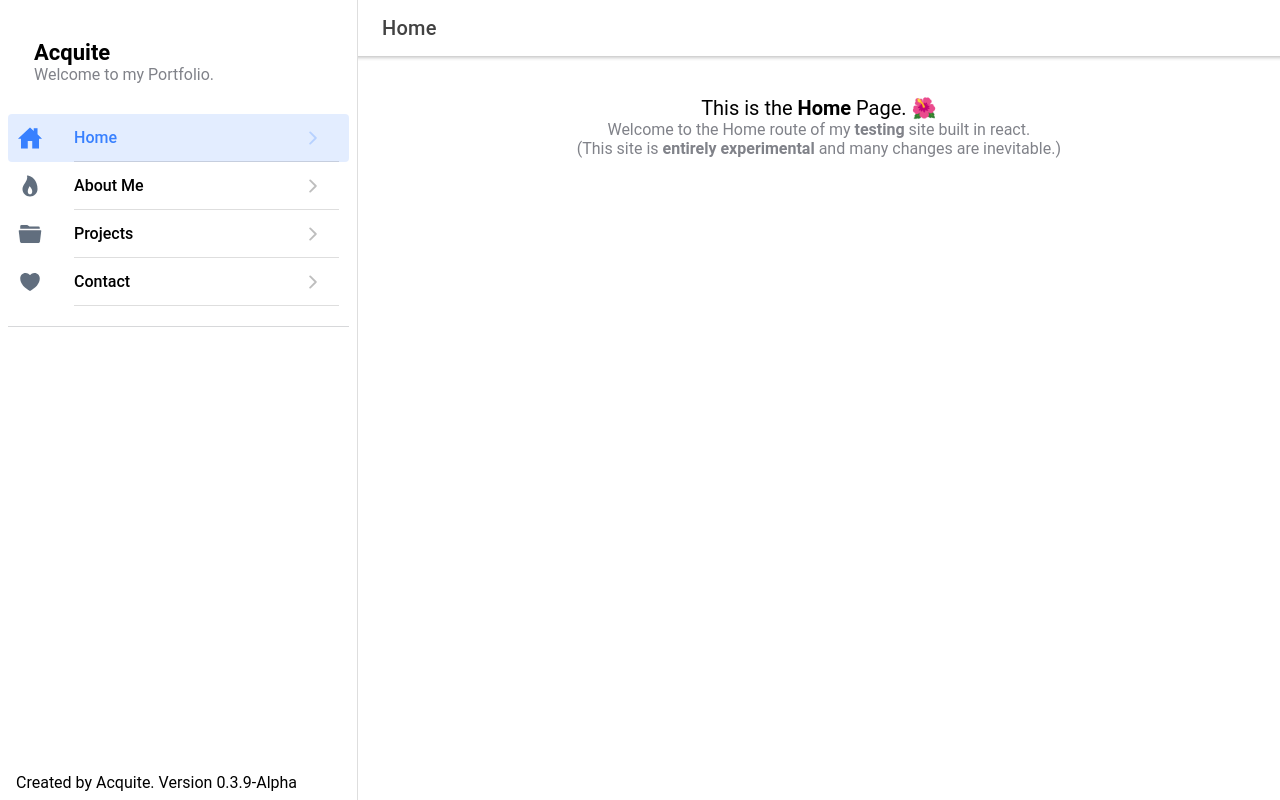
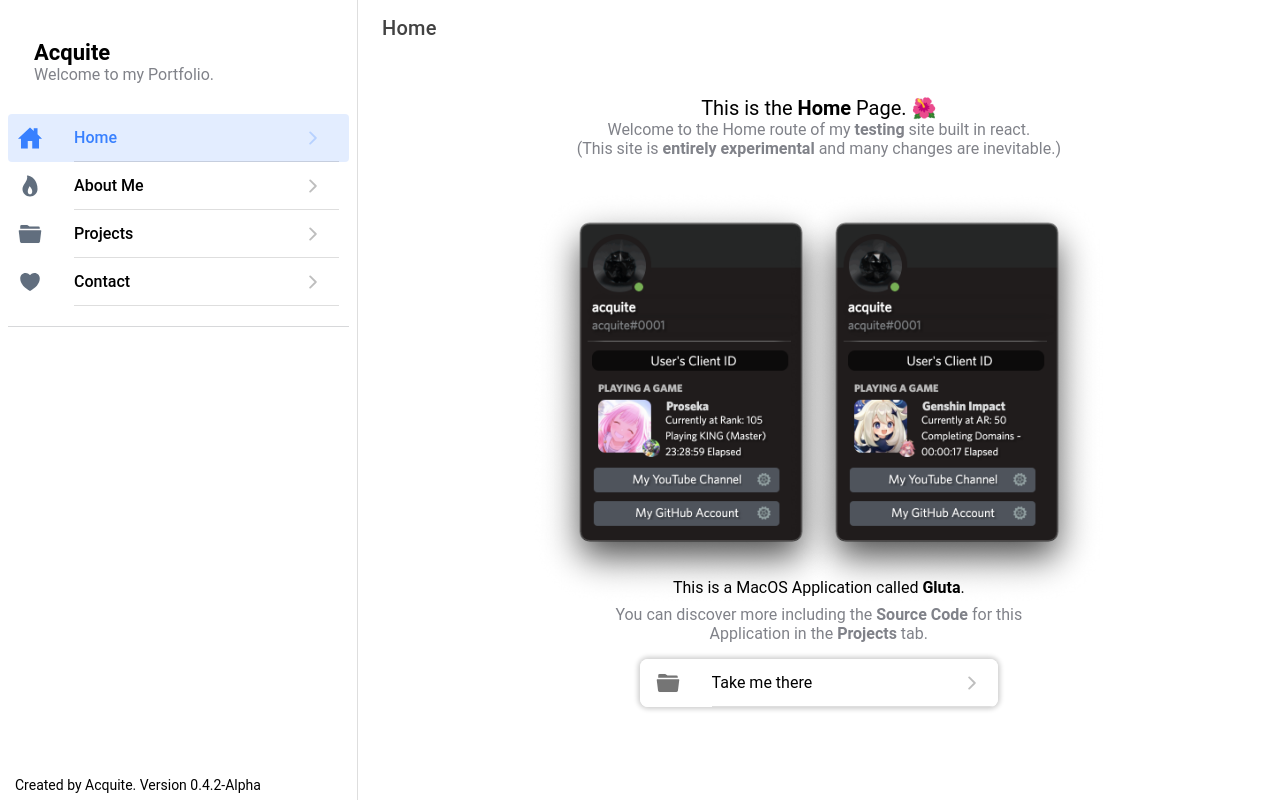
Before and after one commit to acquitelol/portfolio-react, a React (Create React App) app: page /home in a window 1280 px wide. Built offline with nearby package versions, Linux system fonts and the light colour scheme.

Commit message:
version 0.4.2 update (many animation changes, still experimental)

```diff
--- a/package.json
+++ b/package.json
@@ -1,6 +1,6 @@
 {
   "name": "portfolio",
-  "version": "0.3.9-Alpha",
+  "version": "0.4.2-Alpha",
   "private": true,
   "homepage": "https://acquite.lol/",
   "dependencies": {
--- a/public/index.html
+++ b/public/index.html
@@ -6,7 +6,7 @@
     <meta property="og:title" content="Acquite's Portfolio" />
     <meta property="og:type" content="website" />
     <meta property="og:url" content="http://acquite-react.netlify.app" />
-    <meta property="og:description" content="A portfolio of my skills, but this time natively running React with the Ionic CLI! Please note that this application is experimental and is no-where near complete. Version 0.3.9-Alpha" />
+    <meta property="og:description" content="A portfolio of my skills, but this time natively running React with the Ionic CLI! Please note that this application is experimental and is no-where near complete. Version 0.4.2-Alpha" />
     <meta name="theme-color" content="#383a3e">
     <link rel="icon" type="image/x-icon" href="assets/icon/icon.png">
     <base href="/" />
--- a/src/App.tsx
+++ b/src/App.tsx
@@ -10,7 +10,6 @@
 import Projects from './pages/Projects';
 import Contact from './pages/Contact';
 import InvalidContainer from './components/InvalidContainer'
-
 
 /* Core CSS required for Ionic components to work properly */
 import '@ionic/react/css/core.css';
@@ -46,18 +45,15 @@
   return final
 }
 
-
 setupIonicReact()
 
 const App: React.FC = () => {
-
   let location = useLocation()
   const [name, setName] = useState(getName())
 
   useEffect(() => {
     setName(getName())
   }, [location])
-
 
   return (
     <IonApp>
@@ -70,39 +66,32 @@
               <Route path='/:name' exact={true}>
                 <Redirect to={window.location.pathname} />
                 <IonPage>
-                  <Page name={name} />
-                  <InvalidContainer name={name} />
+                  <Page name={name} object={<InvalidContainer name={name} />}/>
+
                 </IonPage>
               </Route>
-
 
               {/*Default Path */}
               <Route path='/' exact={true}>
                 <Redirect to='/home' />
                 <IonPage>
-                  <Page name={name} />
-                  <Home />
+                  <Page name={name} object={<Home />} />
                 </IonPage>
               </Route>
-
-
 
               {/*Home Path */}
               <Route path="/home" exact={true}>
                 <Redirect to='/home' />
                 <IonPage>
-                  <Page name={name} />
-                  <Home />
+                  <Page name={name} object={<Home />} />
                 </IonPage>
               </Route>
-
 
               {/*About Path */}
               <Route path="/about" exact={true}>
                 <Redirect to='/about' />
                 <IonPage>
-                  <Page name={name} />
-                  <About />
+                  <Page name={name} object={<About />} />
                 </IonPage>
               </Route>
 
@@ -110,8 +99,7 @@
               <Route path="/projects" exact={true}>
                 <Redirect to='/projects' />
                 <IonPage>
-                  <Page name={name} />
-                  <Projects />
+                  <Page name={name} object={<Projects />} />
                 </IonPage>
               </Route>
 
@@ -119,8 +107,7 @@
               <Route path="/contact" exact={true}>
                 <Redirect to='/contact' />
                 <IonPage>
-                  <Page name={name} />
-                  <Contact />
+                  <Page name={name} object={<Contact />} />
                 </IonPage>
               </Route>
 
--- a/src/components/Menu.css
+++ b/src/components/Menu.css
@@ -112,10 +112,12 @@
   --color: var(--ion-color-primary);
 }
 
+
 #footer {
   position: fixed;
   bottom: 0;
   margin: 0.5em;
+  font-size: 14px;
 }
 
 
@@ -124,6 +126,9 @@
   text-align: center;
 }
 
+.smaller {
+  width: 20%
+}
 
 #logo::after {
   content: '|dev';
--- a/src/components/Menu.tsx
+++ b/src/components/Menu.tsx
@@ -11,7 +11,8 @@
 } from '@ionic/react';
 
 import { useLocation } from 'react-router-dom';
-import { heartOutline, homeOutline, homeSharp, heartSharp, flameOutline, flameSharp, folderOpenOutline, folderOpenSharp} from 'ionicons/icons';
+import React from 'react';
+import { heartOutline, homeOutline, homeSharp, heartSharp, flameOutline, flameSharp, folderOpenOutline, folderOpenSharp } from 'ionicons/icons';
 import './Menu.css';
 import packageJson from './../../package.json'
 
@@ -73,15 +74,15 @@
   return (
     <IonMenu contentId="main" type="overlay">
       <IonContent>
-        <IonList id="inbox-list">
+        <IonList id={`inbox-list`}>
           <div data-type='title'>
             <IonListHeader id='logo'>Acquite</IonListHeader>
             <IonNote>Welcome to my Portfolio.</IonNote>
           </div>
           {appPages.map((appPage, index) => {
             return (
-              <IonMenuToggle key={index} autoHide={false} onClick={() => checkFor()}>
-                <IonItem className={location.pathname === appPage.url ? 'selected' : ''} routerLink={appPage.url} routerDirection="forward" lines="inset" detail={true} button={true} type='button'>
+              <IonMenuToggle key={index} autoHide={false} onClick={() => checkFor()} className='smaller'>
+                <IonItem className={`${location.pathname === appPage.url ? 'selected' : ''}`} routerLink={appPage.url} routerDirection="forward" lines="inset" detail={true} button={true} type='button'>
                   <IonIcon slot="start" ios={appPage.iosIcon} md={appPage.mdIcon} />
                   <IonLabel>{appPage.title}</IonLabel>
                 </IonItem>
--- a/src/pages/Home.css
+++ b/src/pages/Home.css
@@ -1,3 +1,10 @@
+:root {
+    --scale: 1;
+    --ypos: 0px;
+    --opacity: 0.2;
+    --projScale: 1
+}
+
 [data-type=content1] {
     position: absolute;
     bottom: -6em;
@@ -12,3 +19,100 @@
 .padding-custom {
     margin: 0 10%;
 }
+
+#gluta1:hover,
+#gluta1:focus {
+    --scale: 1.05
+}
+
+#gluta2:hover,
+#gluta2:focus {
+    --scale: 1.05
+}
+
+#gluta1, #gluta2 {
+    width: 20em;
+    height: 26em;
+    display: inline;
+    justify-content: center;
+    align-items: center;
+    margin: 2rem -2rem -2rem -2rem;
+    transform: scale(var(--scale));
+    transition: transform 250ms ease;
+    cursor: pointer;
+}
+
+#gluta1 {
+    animation: rotate 500ms ease;
+}
+
+#gluta2 {
+    animation: rotate-backwards 500ms ease;
+}
+
+#content-project {
+    padding-bottom: 10em;
+    margin-bottom: 10em;
+}
+
+.margin-custom {
+    margin: 0.5em 0 0 0;
+}
+
+#projTab {
+    width: 80%;
+    align-items: center;
+    justify-content: center;
+    left: 10%;
+    border-radius: 0.5rem;
+    margin-top: 1em;
+    transform: scale(var(--projScale)) translateY(var(--ypos));
+    box-shadow: 0 0 5px 2px rgba(0,0,0,var(--opacity));
+    animation: opacityDown 400ms ease;
+    transition: 300ms ease;
+}
+
+#projTab:hover,
+#projTab:focus {
+    --ypos: -2px;
+    --opacity: 0.4;
+    --projScale: 1.01
+}
+
+#gluta-sub {
+    padding: 0 1em;
+    max-width: 30em;
+}
+
+@keyframes rotate {
+    0% {
+        transform: perspective(1000px) rotateX(60deg) scale(1.1);
+        opacity: 0;
+    }
+    100% {
+        transform: perspective(1000px) rotateX(0deg) scale(1);
+        opacity: 1;
+    }
+}
+
+@keyframes opacityDown {
+    0% {
+        opacity: 0;
+        transform: scale(1.25) translateY(var(--ypos));
+    }
+    100% {
+        opacity: 1;
+        transform: scale(1) translateY(var(--ypos));
+    }
+}
+
+@keyframes rotate-backwards {
+    0% {
+        transform: perspective(1000px) rotateX(-60deg) scale(1.1);
+        opacity: 0;
+    }
+    100% {
+        transform: perspective(1000px) rotateX(0deg) scale(1);
+        opacity: 1;
+    }
+}
--- a/src/pages/Home.tsx
+++ b/src/pages/Home.tsx
@@ -1,14 +1,22 @@
 import {
     IonContent,
     IonNote,
-    IonLabel
+    IonLabel,
+    IonItem,
+    IonIcon,
 } from '@ionic/react';
 import './Home.css';
-import {Fragment} from 'react'
+import {Fragment, useState} from 'react'
+import { folderOpenOutline, folderOpenSharp } from 'ionicons/icons';
+
 
 const Page: React.FC = () => {
+
+    const [imageToggle1, setImageToggle1] = useState(false)
+    const [imageToggle2, setImageToggle2] = useState(false)
+
     return (
-        <Fragment>
+        <>
             <hr></hr>
             <IonContent data-type='content1'>
                 <IonLabel id='title' className='padding-custom'>
@@ -19,8 +27,27 @@
                     <br />
                     (This site is <strong>entirely experimental</strong> and many changes are inevitable.)
                 </IonNote>
+
+                <div className='gluta'>
+                    <img src='./images/gluta-1.png' alt='' width='724px' height='944px' id='gluta1' className={imageToggle1 ? "flipped" : ""} onClick={() => {setImageToggle1(!imageToggle1); console.log(imageToggle1)}}/>
+                    <img src='./images/gluta-2.png' alt='' width='724px' height='944px' id='gluta2' className={imageToggle2 ? "flipped" : ""} onClick={() => {setImageToggle2(!imageToggle2); console.log(imageToggle2)}}/>
+                </div>
+
+                <div id='content-project'>
+                    <IonLabel id='gluta' className='margin-custom'>
+                        This is a MacOS Application called <strong>Gluta</strong>.
+                    </IonLabel> <br></br>
+                    <IonNote id='gluta-sub' className='margin-custom'>
+                        You can discover more including the <strong>Source Code</strong> for this Application in the <strong>Projects</strong> tab.
+                        <br />
+                        <IonItem  routerLink={'/projects'} routerDirection="forward" lines="inset" detail={true} button={true} type='button' className='margin-custom' id='projTab'>
+                            <IonIcon slot="start" ios={folderOpenOutline} md={folderOpenSharp} />
+                            <IonLabel>Take me there</IonLabel>
+                        </IonItem>
+                    </IonNote>
+                </div>
             </IonContent>
-        </Fragment>
+        </>
     );
   };
 
--- a/src/pages/Page.css
+++ b/src/pages/Page.css
@@ -0,0 +1,3 @@
+ion-header, ion-toolbar {
+    overflow: hidden;
+}
--- a/src/pages/Page.tsx
+++ b/src/pages/Page.tsx
@@ -4,37 +4,35 @@
   IonButtons,
   IonMenuButton,
   IonTitle,
-  IonContent,
 } from '@ionic/react';
 import './Page.css';
 import {Fragment} from 'react'
 
 interface Props {
   name: string;
+  object: object;
 }
 
-const Page: React.FC<Props> = ({ name }) => {
+const Page: React.FC<Props> = ({ name, object}) => {
 
   return (
     <Fragment>
-      <IonHeader>
-        <IonToolbar>
-        <IonButtons slot="start">
-            <IonMenuButton />
-        </IonButtons>
-        <IonTitle>{name}</IonTitle>
-        </IonToolbar>
-      </IonHeader>
 
+        <IonHeader>
 
-      <IonContent>
-          <IonHeader collapse="condense">
-          <IonToolbar>
-              <IonTitle size="large">{name}</IonTitle>
-          </IonToolbar>
+            <IonToolbar>
+            <IonButtons slot="start">
+                <IonMenuButton />
+
+            </IonButtons>
+            <IonTitle className='title'>{name}</IonTitle>
+            </IonToolbar>
+
           </IonHeader>
-      </IonContent>
+
+          {object}
     </Fragment>
+
   )
 };
 
```
Also changed, not shown: public/images/gluta-1.png (added), public/images/gluta-2.png (added). Lines whose indentation alone changed are shown as unchanged.
